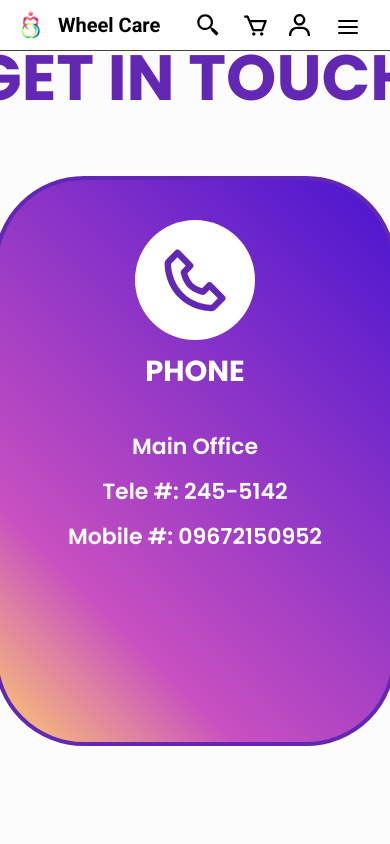
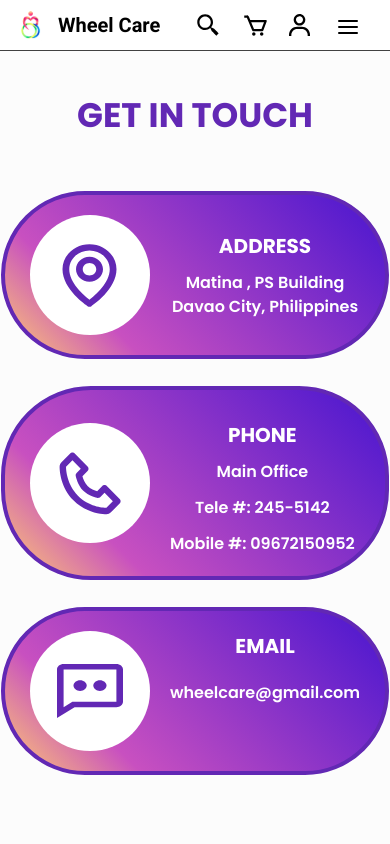
Before and after one commit to Fuz7/Wheel-Care, a React (Vite) app: page /contactUs in a window 390 px wide. Shown: the top 844 px of the page. Built offline with nearby package versions, Linux system fonts and the light colour scheme.

Commit message:
Add ContactUs page responsiveness

```diff
--- a/src/components/ContactUs/ContactUs.jsx
+++ b/src/components/ContactUs/ContactUs.jsx
@@ -5,43 +5,50 @@ import addressLogo from '@images/addressLogo.svg'
 export default function ContactUs() {
   return (
     <section className="min-h-[1000px] flex flex-col items-center">
-      <div className="flex flex-col mt-[30px] max-w-[1440px] min-w-[1440px]">
+      <div className="flex flex-col mt-[90px] max-w-[1440px]">
         <h2
-          className="font-Poppins-Bold text-[64px] self-center
+          className="font-Poppins-Bold text-[34px] lg:text-[64px] self-center
         text-[#6228B4]"
         >
           GET IN TOUCH
         </h2>
-        <div className="flex gap-[27px] mx-auto mt-[50px]">
+        <div className="flex flex-col lg:flex-row items-center px-[10px] lg:px-0
+        lg:items-start lg:justify-center gap-[27px] mx-auto mt-[50px]">
           <div
-            className="min-w-[402px] max-w-[402px] min-h-[570px]
+            className="min-w-[330px] w-[100%] lg:w-[30%] max-w-[402px] min-h-[150px]
+            lg:min-h-[570px] py-5 lg:py-0 gap-5
           border-solid border-[4px] border-[#6228B4] rounded-[90px]
-           flex flex-col pt-[40px] items-center px-[25px] contactGradient"
+           flex flex-row lg:flex-col lg:pt-[40px] items-center px-[25px]
+            contactGradient"
           >
             <div
               className="min-w-[120px] max-w-[120px] min-h-[120px]
             rounded-full max-h-[120px] flex items-center justify-center
              bg-white self-center "
             >
-              <img src={addressLogo} alt="" />
+              <img className='' src={addressLogo} alt="" />
             </div>
+            <div className='flex flex-col items-center justify-center'>
             <h3
-              className="mt-[10px] font-Poppins-Bold text-[29px]
+              className="lg:mt-[10px] font-Poppins-Bold text-[20px] lg:text-[29px]
            text-white"
             >
               ADDRESS
             </h3>
             <p
-              className="mt-[36px] text-white
-             font-Poppins-SemiBold text-[22px] text-center"
+              className="mt-[10px]  lg:mt-[36px] text-white
+             font-Poppins-SemiBold text-[16px] lg:text-[22px] text-center"
             >
               Matina , PS Building Davao City, Philippines
             </p>
+            </div>
           </div>
           <div
-            className="min-w-[402px] max-w-[402px] min-h-[570px]
+            className="min-w-[330px] w-[100%] lg:w-[30%] max-w-[402px] min-h-[150px]
+            lg:min-h-[570px] py-5 lg:py-0 gap-5
           border-solid border-[4px] border-[#6228B4] rounded-[90px]
-           flex flex-col pt-[40px] items-center px-[25px] contactGradient"
+           flex flex-row lg:flex-col lg:pt-[40px] items-center px-[25px]
+            contactGradient"
           >
             <div
               className="min-w-[120px] max-w-[120px] min-h-[120px]
@@ -50,35 +57,40 @@ export default function ContactUs() {
             >
               <img src={phoneLogo} alt="" />
             </div>
+            <div className='flex flex-col items-center justify-center'>
             <h3
-              className="mt-[10px] font-Poppins-Bold text-[29px]
+              className="mt-[10px] lg:mt-[15px] font-Poppins-Bold text-[20px] lg:text-[29px]
            text-white"
             >
               PHONE
             </h3>
             <p
-              className="mt-[36px] text-white
-             font-Poppins-SemiBold text-[22px] text-center"
+              className="mt-[10px] lg:mt-[36px] text-white
+             font-Poppins-SemiBold text-[16px] lg:text-[22px] text-center"
             >
               Main Office
             </p>
             <p
               className="mt-[12px] text-white
-             font-Poppins-SemiBold text-[22px] text-center"
+             font-Poppins-SemiBold text-[16px] lg:text-[22px] text-center"
             >
               Tele #: 245-5142
             </p>
             <p
               className="mt-[12px] text-white
-             font-Poppins-SemiBold text-[22px] text-center"
+             font-Poppins-SemiBold text-[16px] lg:text-[22px] text-center"
             >
               Mobile #: 09672150952
             </p>
+
+            </div>
           </div>
           <div
-            className="min-w-[402px] max-w-[402px] min-h-[570px]
+            className="min-w-[330px] w-[100%] lg:w-[30%] max-w-[402px] min-h-[150px]
+            lg:min-h-[570px] py-5 lg:py-0 gap-5
           border-solid border-[4px] border-[#6228B4] rounded-[90px]
-           flex flex-col pt-[40px] items-center px-[25px] contactGradient"
+           flex flex-row lg:flex-col lg:pt-[40px] items-center px-[25px]
+            contactGradient"
           >
             <div
               className="min-w-[120px] max-w-[120px] min-h-[120px]
@@ -87,18 +99,21 @@ export default function ContactUs() {
             >
               <img src={emailLogo} alt="" />
             </div>
+            <div className='flex flex-col self-start items-center justify-center '>
             <h3
-              className="mt-[10px] font-Poppins-Bold text-[29px]
+              className="lg:mt-[10px] font-Poppins-Bold text-[20px] lg:text-[29px]
            text-white"
             >
               EMAIL
             </h3>
             <p
-              className="mt-[36px] text-white
-             font-Poppins-SemiBold text-[22px] text-center"
+              className="mt-[20px] lg:mt-[36px] text-white break-words
+             font-Poppins-SemiBold text-[16px] lg:text-[22px] text-center"
             >
               wheelcare@gmail.com
             </p>
+
+            </div>
           </div>
         </div>
       </div>
--- a/src/components/Customize/CustomizeCat.jsx
+++ b/src/components/Customize/CustomizeCat.jsx
@@ -100,7 +100,7 @@ export default function CustomizeCat() {
               every Wheel Care Wheelchair is custom built, highly adjustable,
               and guaranteed to fit. Use <b>inches</b> as metric of measurement
             </p>
-            <ol className="list-decimal ml-[36px] mt-[10px] flex flex-col gap-[6px]">
+            <ol className="list-decimal ml-[36px] mt-[10px] md flex flex-col gap-[6px]">
               <li className="text-[16px] font-Poppins max-w-[375px]">
                 Height from top of back to ground
               </li>
--- a/src/components/Home/FAQ.jsx
+++ b/src/components/Home/FAQ.jsx
@@ -6,7 +6,7 @@ export default function FAQ() {
   const [isActive, setIsActive] = useState(false);
   return (
     <section
-      className="mt-[150px] lg:mt-[400px] mb-[500px] flex flex-col lg:flex-row
+      className="mt-[150px] ml-[20px] lg:mt-[400px] mb-[500px] flex flex-col lg:flex-row
       items-center lg:items-start min-w-full  lg:justify-center
     lg:gap-[40px] xl:gap-[70px] "
     >
```
